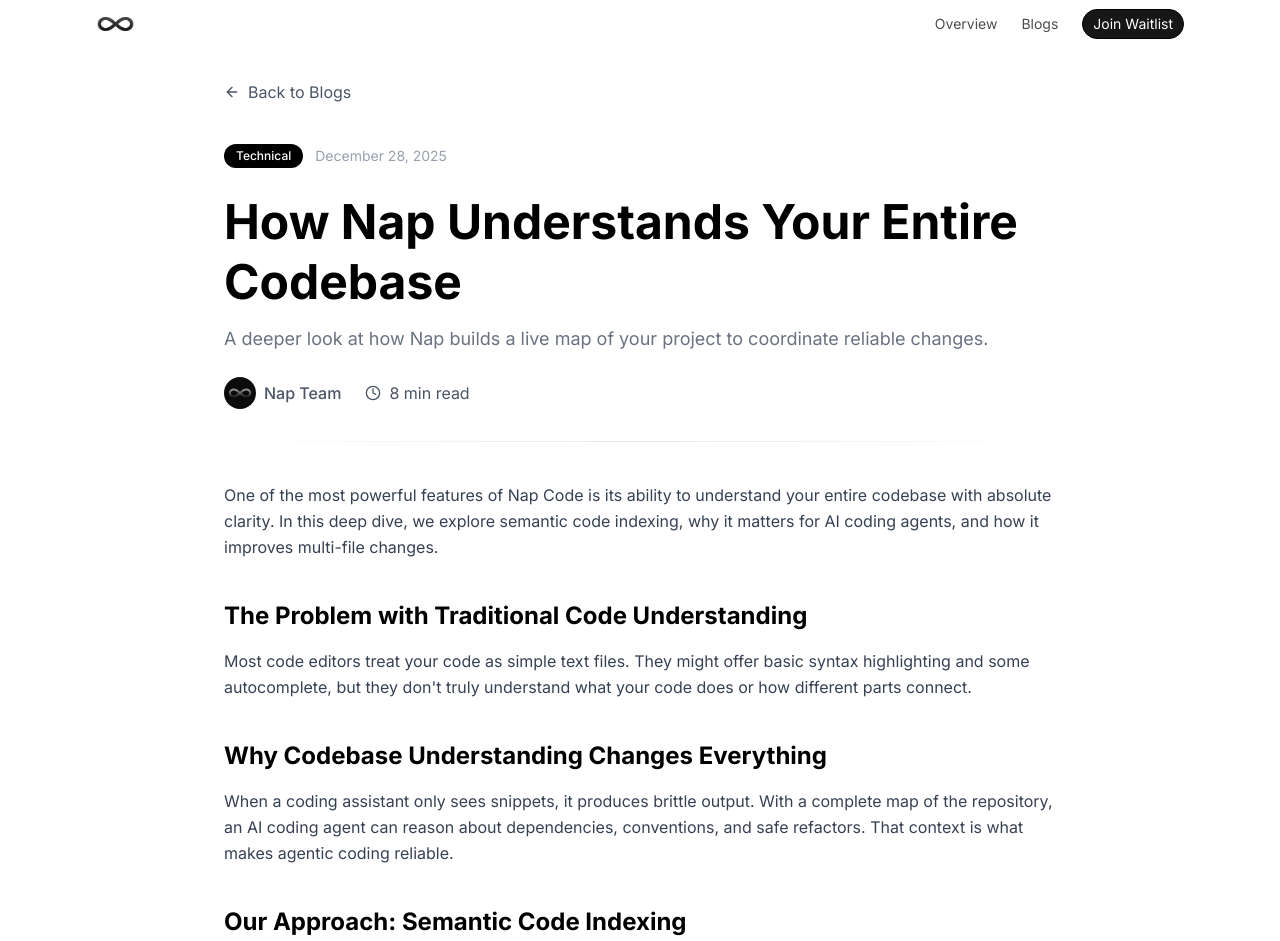
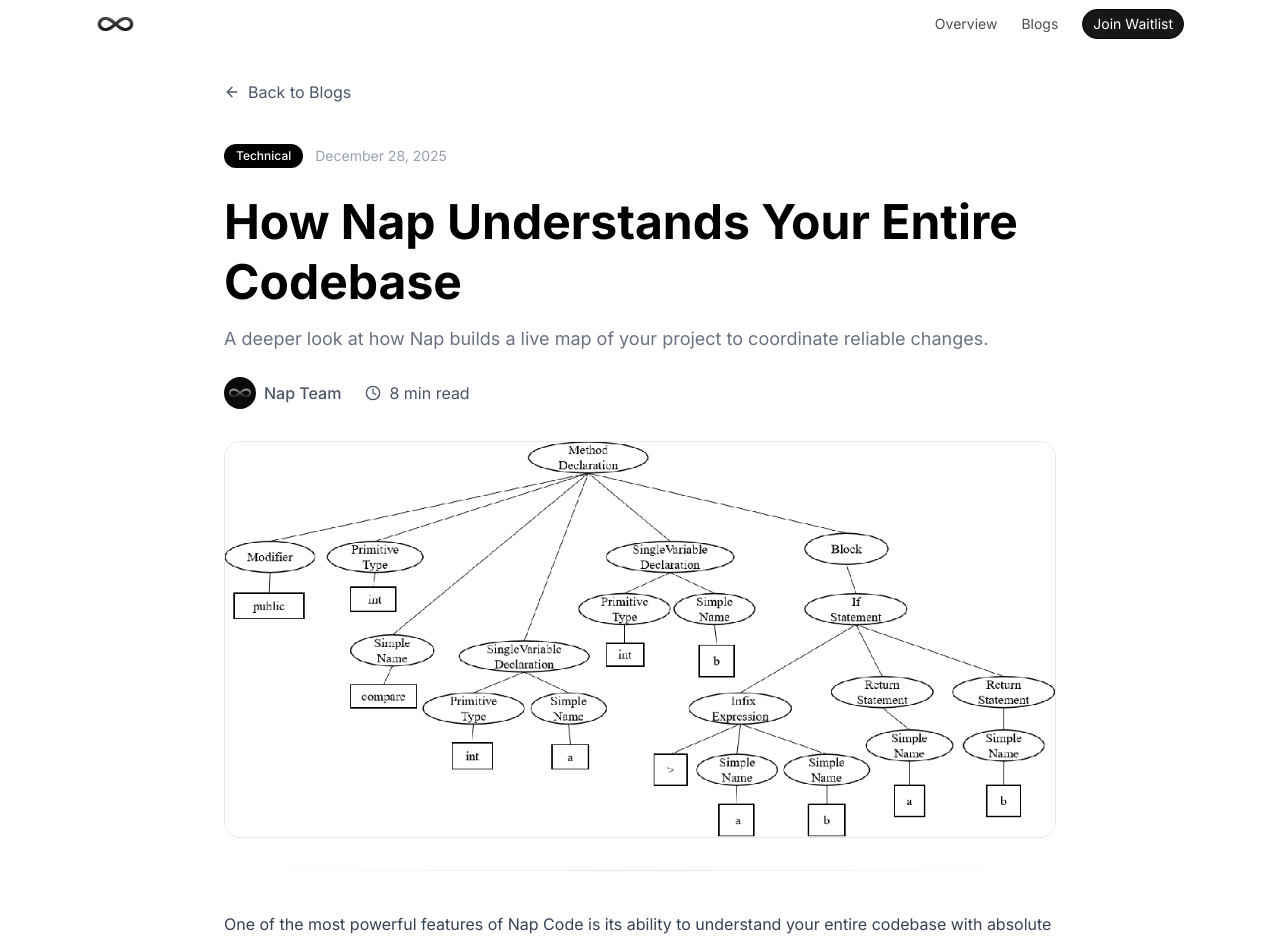
Before and after one commit to farzeenilyaszargar/nap-ide, a Next.js app: page /blogs/understanding-your-codebase in a window 1280 px wide. Shown: the top 941 px of the page. Built offline with nearby package versions, Linux system fonts and the light colour scheme; a web font is replaced by a local one.

Commit message:
Show blog images on list and article pages

```diff
--- a/app/(other pages)/blogs/[slug]/page.tsx
+++ b/app/(other pages)/blogs/[slug]/page.tsx
@@ -148,6 +148,18 @@ export default async function BlogPage({ params }: BlogPageProps) {
                                 <span>{blog.readTime}</span>
                             </div>
                         </div>
+                        {blog.image ? (
+                            <div className="mt-8">
+                                <Image
+                                    src={blog.image}
+                                    alt={blog.title}
+                                    width={1600}
+                                    height={900}
+                                    className="w-full h-auto rounded-2xl border border-gray-200"
+                                    priority
+                                />
+                            </div>
+                        ) : null}
                         <div className="mt-8 h-px w-full bg-gradient-to-r from-transparent via-gray-200 to-transparent" />
                     </header>
 
--- a/app/(other pages)/blogs/page.tsx
+++ b/app/(other pages)/blogs/page.tsx
@@ -74,6 +74,18 @@ export default function BlogsPage() {
             {/* Blog Slideshow */}
             <div className="flex-1 max-w-5xl mx-auto px-4 sm:px-6 lg:px-8 py-8 sm:py-10 w-full">
                 <div className="relative bg-gray-50 rounded-3xl overflow-hidden">
+                    {currentBlog.image ? (
+                        <div className="hidden sm:block w-full border-b border-gray-200 bg-white">
+                            <Image
+                                src={currentBlog.image}
+                                alt={currentBlog.title}
+                                width={1600}
+                                height={900}
+                                className="w-full h-auto"
+                                priority
+                            />
+                        </div>
+                    ) : null}
 
                     {/* Blog Content */}
                     <div className="p-6 sm:p-10 md:p-16 mx-0 sm:mx-5">
```
